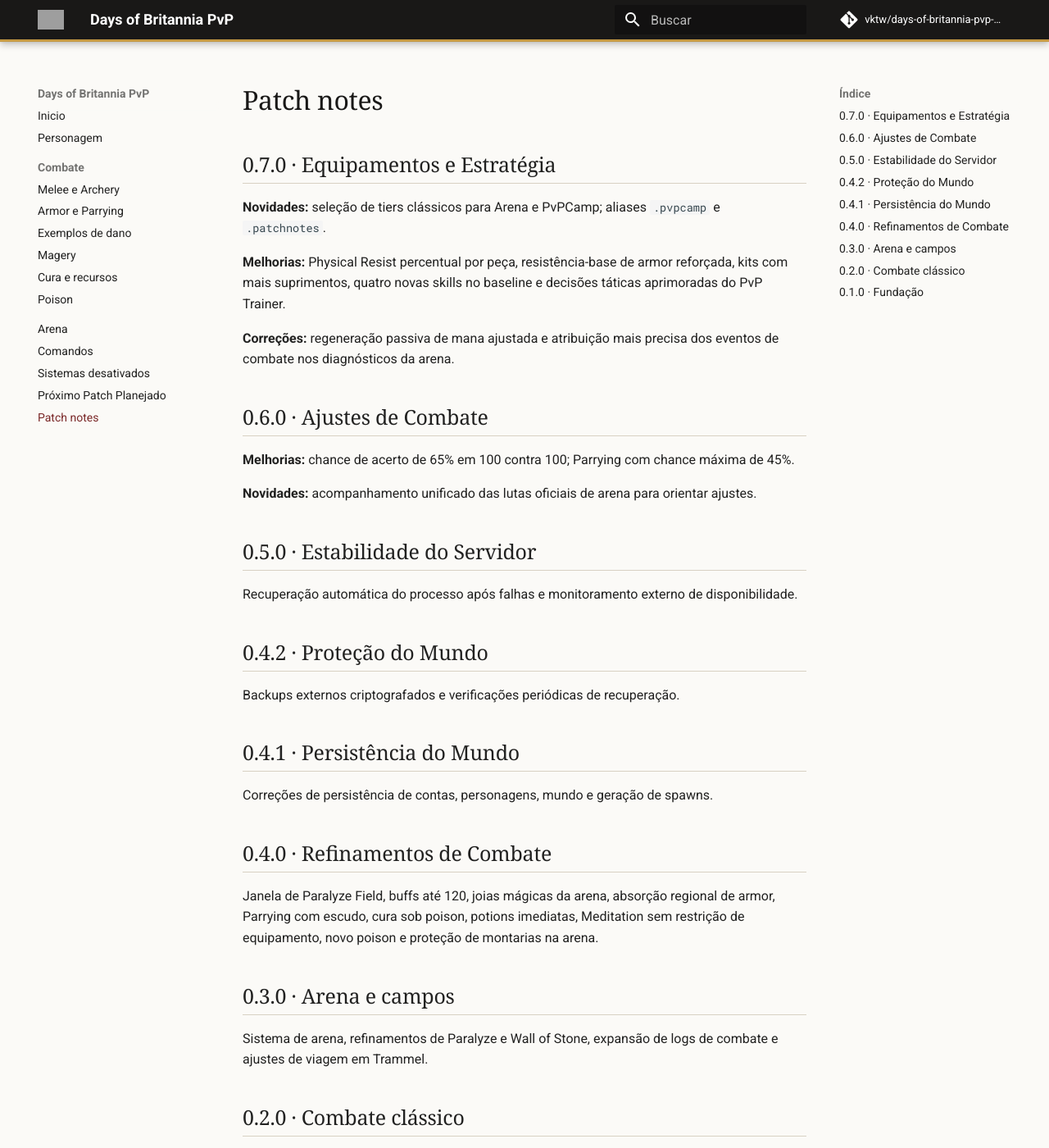
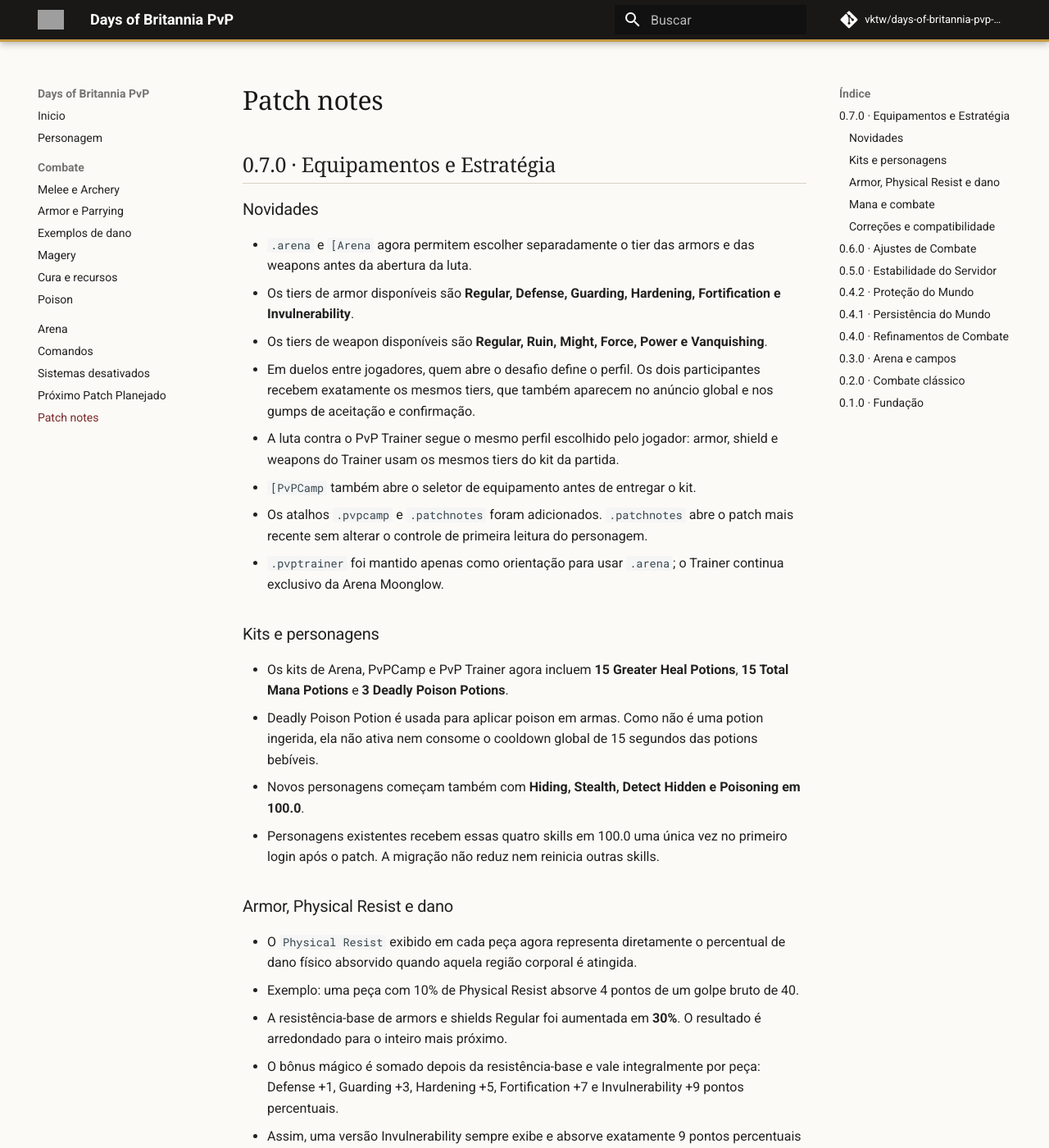
Before and after one commit to vktw/days-of-britannia-pvp-wiki, an MkDocs documentation site: the page built from docs/patches.md, in a window 1280 px wide and 1400 px high. Shown: the whole window at 82% size. Built offline with MkDocs 1.6.1 and Material for MkDocs 9.7.7, drawn with Linux system fonts in a browser that asks for light colours; comment, search, counter and statistics services are not loaded; some of the changed text lies outside the part shown; grey boxes are pictures that could not be loaded.

Commit message:
docs: expand v0.7.0 patch notes

```diff
--- a/docs/patches.md
+++ b/docs/patches.md
@@ -2,11 +2,55 @@
 
 ## 0.7.0 · Equipamentos e Estratégia
 
-**Novidades:** seleção de tiers clássicos para Arena e PvPCamp; aliases `.pvpcamp` e `.patchnotes`.
+### Novidades
 
-**Melhorias:** Physical Resist percentual por peça, resistência-base de armor reforçada, kits com mais suprimentos, quatro novas skills no baseline e decisões táticas aprimoradas do PvP Trainer.
+- `.arena` e `[Arena` agora permitem escolher separadamente o tier das armors e das weapons antes da abertura da luta.
+- Os tiers de armor disponíveis são **Regular, Defense, Guarding, Hardening, Fortification e Invulnerability**.
+- Os tiers de weapon disponíveis são **Regular, Ruin, Might, Force, Power e Vanquishing**.
+- Em duelos entre jogadores, quem abre o desafio define o perfil. Os dois participantes recebem exatamente os mesmos tiers, que também aparecem no anúncio global e nos gumps de aceitação e confirmação.
+- A luta contra o PvP Trainer segue o mesmo perfil escolhido pelo jogador: armor, shield e weapons do Trainer usam os mesmos tiers do kit da partida.
+- `[PvPCamp` também abre o seletor de equipamento antes de entregar o kit.
+- Os atalhos `.pvpcamp` e `.patchnotes` foram adicionados. `.patchnotes` abre o patch mais recente sem alterar o controle de primeira leitura do personagem.
+- `.pvptrainer` foi mantido apenas como orientação para usar `.arena`; o Trainer continua exclusivo da Arena Moonglow.
 
-**Correções:** regeneração passiva de mana ajustada e atribuição mais precisa dos eventos de combate nos diagnósticos da arena.
+### Kits e personagens
+
+- Os kits de Arena, PvPCamp e PvP Trainer agora incluem **15 Greater Heal Potions**, **15 Total Mana Potions** e **3 Deadly Poison Potions**.
+- Deadly Poison Potion é usada para aplicar poison em armas. Como não é uma potion ingerida, ela não ativa nem consome o cooldown global de 15 segundos das potions bebíveis.
+- Novos personagens começam também com **Hiding, Stealth, Detect Hidden e Poisoning em 100.0**.
+- Personagens existentes recebem essas quatro skills em 100.0 uma única vez no primeiro login após o patch. A migração não reduz nem reinicia outras skills.
+
+### Armor, Physical Resist e dano
+
+- O `Physical Resist` exibido em cada peça agora representa diretamente o percentual de dano físico absorvido quando aquela região corporal é atingida.
+- Exemplo: uma peça com 10% de Physical Resist absorve 4 pontos de um golpe bruto de 40.
+- A resistência-base de armors e shields Regular foi aumentada em **30%**. O resultado é arredondado para o inteiro mais próximo.
+- O bônus mágico é somado depois da resistência-base e vale integralmente por peça: Defense +1, Guarding +3, Hardening +5, Fortification +7 e Invulnerability +9 pontos percentuais.
+- Assim, uma versão Invulnerability sempre exibe e absorve exatamente 9 pontos percentuais a mais que uma peça Regular equivalente nas mesmas condições.
+- Quando um golpe de melee ou archery passa pelo Parrying e acerta uma região sem armor, ele recebe **15% de dano físico adicional**.
+- Roupas comuns e joias sem Physical Resist não contam como armor e não evitam esse bônus.
+- Em um Parrying bem-sucedido, o shield absorve o percentual de Physical Resist exibido nele. Nenhuma região corporal é sorteada nesse golpe.
+- Protection permanece separada: seus 5% a 10% são aplicados sobre o dano restante depois da armor ou do shield.
+- Todo dano final continua limitado ao mínimo de 1 ponto.
+- Essas fórmulas percentuais são exclusivas do PvP Sphere. O PvM mantém a absorção aleatória anterior baseada em Armor Rating.
+
+### Mana e combate
+
+- O intervalo da regeneração passiva de mana foi dobrado para jogadores e PvP Trainer, reduzindo a recuperação passiva em aproximadamente **50%**.
+- Meditation ativa não foi reduzida e continua usando sua velocidade normal.
+- O PvP Trainer agora calcula o dano esperado de Harm, Lightning e Flame Strike antes de escolher um finisher.
+- Quando Paralyze não abre uma finalização real, o Trainer pode priorizar cura, recuperação de mana ou pressão curta de melee em vez de gastar Flame Strike prematuramente.
+- Harm passou a fazer parte das opções de finalização, respeitando sua redução de dano por distância.
+- O posicionamento do combo de Paralyze Field e Wall of Stone em X foi aprimorado, com escolha de tiles livres, tentativas limitadas de reposicionamento e cancelamento seguro quando o fechamento não é viável.
+- O Trainer reage com mais cautela a áreas congestionadas por Paralyze Field, tenta sair para um tile livre e favorece pressão à distância quando necessário.
+- Contra invisibilidade, o Trainer usa Detect Hidden 100.0 na última posição conhecida do adversário, respeitando o cooldown real da skill.
+
+### Correções e compatibilidade
+
+- Os logs unificados da Arena agora preservam com maior precisão a origem de danos e curas atrasadas, incluindo spells, potions e bandages.
+- Os diagnósticos registram separadamente percentual e quantidade absorvida por armor, shield e Protection, facilitando futuras análises de balanceamento.
+- O perfil de equipamento escolhido é persistido no escrow da Arena. Escrows criados por versões anteriores continuam compatíveis e usam Invulnerability/Vanquishing como fallback.
+- Saves, personagens existentes, regras de PvM e comandos tradicionais com `[` permanecem compatíveis.
 
 ## 0.6.0 · Ajustes de Combate
 
```
